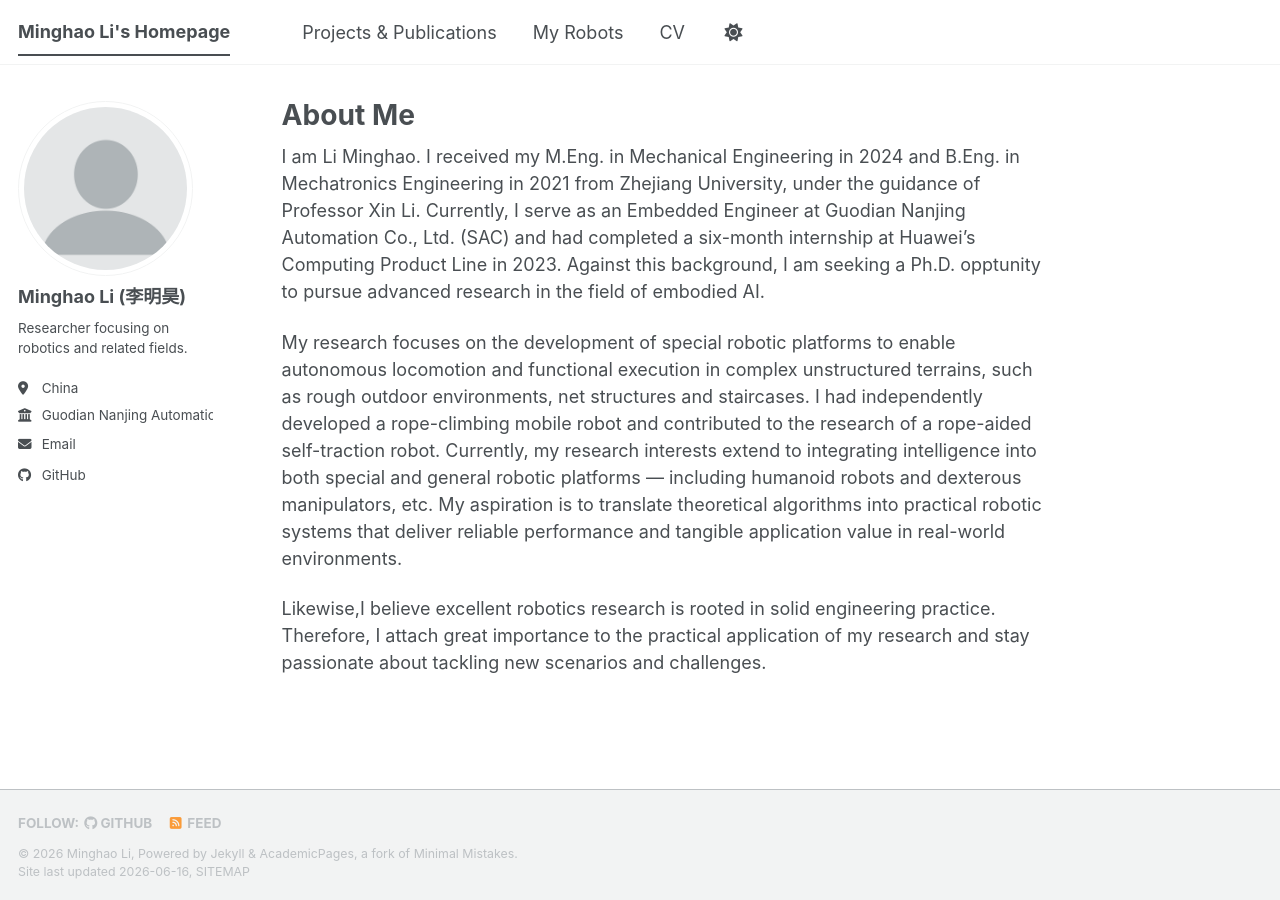
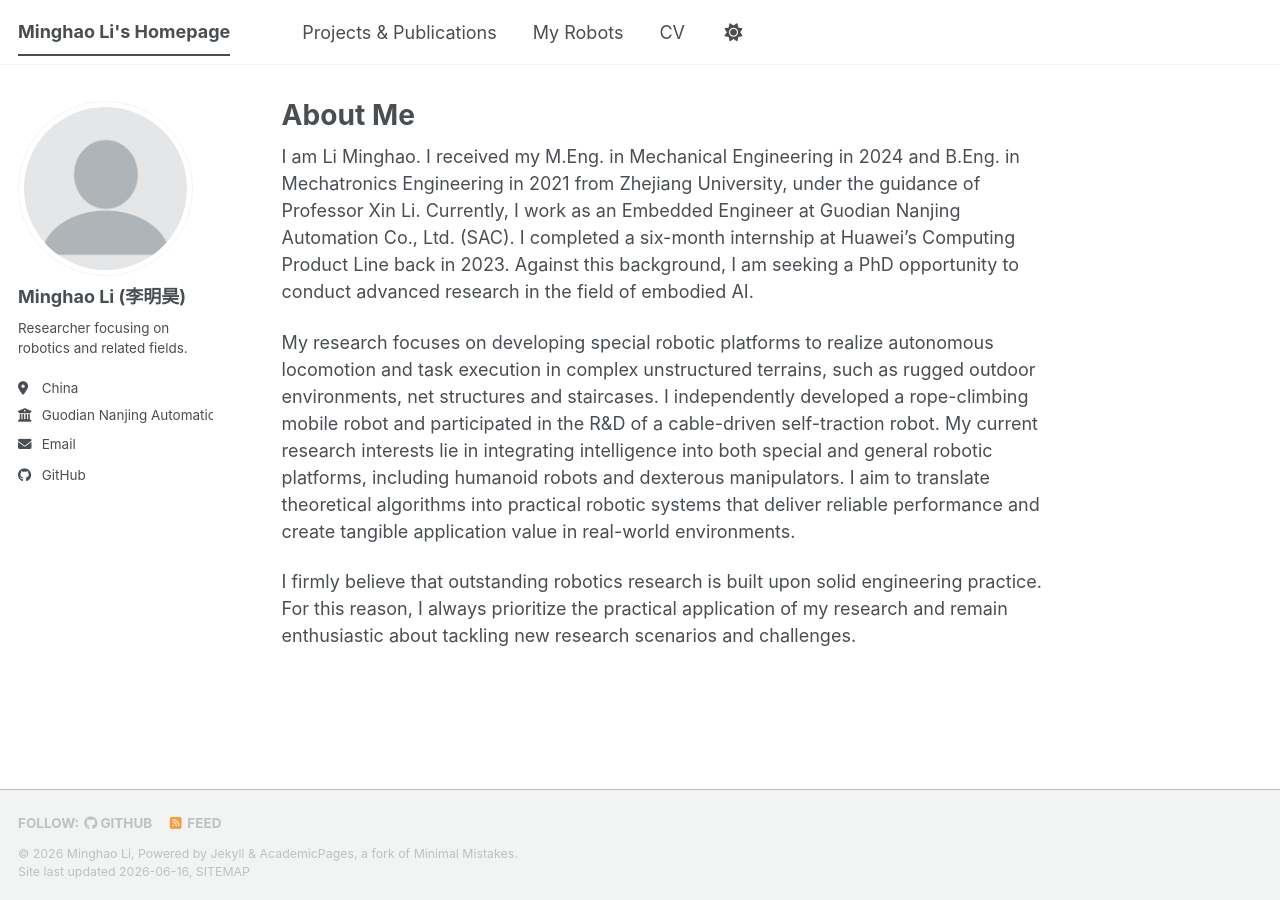
Before and after one commit to lim-0619/lim-0619.github.io, a Jekyll site: the page built from _pages/about.md, in a window 1280 px wide. Built offline with Jekyll 4.4.1, drawn with Linux system fonts in a browser that asks for light colours; a script bundle is joined from its source files by our own code; library files that are not in the unit come from our copies.

Commit message:
Update about.md

```diff
--- a/_pages/about.md
+++ b/_pages/about.md
@@ -8,8 +8,8 @@ redirect_from:
   - /about.html
 ---
 
-I am Li Minghao. I received my M.Eng. in Mechanical Engineering in 2024 and B.Eng. in Mechatronics Engineering in 2021 from Zhejiang University, under the guidance of Professor Xin Li. Currently, I serve as an Embedded Engineer at Guodian Nanjing Automation Co., Ltd. (SAC) and had completed a six-month internship at Huawei's Computing Product Line in 2023. Against this background, I am seeking a Ph.D. opptunity to pursue advanced research in the field of embodied AI.
+I am Li Minghao. I received my M.Eng. in Mechanical Engineering in 2024 and B.Eng. in Mechatronics Engineering in 2021 from Zhejiang University, under the guidance of Professor Xin Li. Currently, I work as an Embedded Engineer at Guodian Nanjing Automation Co., Ltd. (SAC). I completed a six-month internship at Huawei's Computing Product Line back in 2023. Against this background, I am seeking a PhD opportunity to conduct advanced research in the field of embodied AI.
 
-My research focuses on the development of special robotic platforms to enable autonomous locomotion and functional execution in complex unstructured terrains, such as rough outdoor environments, net structures and staircases. I had independently developed a rope-climbing mobile robot and contributed to the research of a rope-aided self-traction robot. Currently, my research interests extend to integrating intelligence into both special and general robotic platforms — including humanoid robots and dexterous manipulators, etc. My aspiration is to translate theoretical algorithms into practical robotic systems that deliver reliable performance and tangible application value in real-world environments.
+My research focuses on developing special robotic platforms to realize autonomous locomotion and task execution in complex unstructured terrains, such as rugged outdoor environments, net structures and staircases. I independently developed a rope-climbing mobile robot and participated in the R&D of a cable-driven self-traction robot. My current research interests lie in integrating intelligence into both special and general robotic platforms, including humanoid robots and dexterous manipulators. I aim to translate theoretical algorithms into practical robotic systems that deliver reliable performance and create tangible application value in real-world environments.
 
-Likewise,I believe excellent robotics research is rooted in solid engineering practice. Therefore, I attach great importance to the practical application of my research and stay passionate about tackling new scenarios and challenges.
+I firmly believe that outstanding robotics research is built upon solid engineering practice. For this reason, I always prioritize the practical application of my research and remain enthusiastic about tackling new research scenarios and challenges.
```
